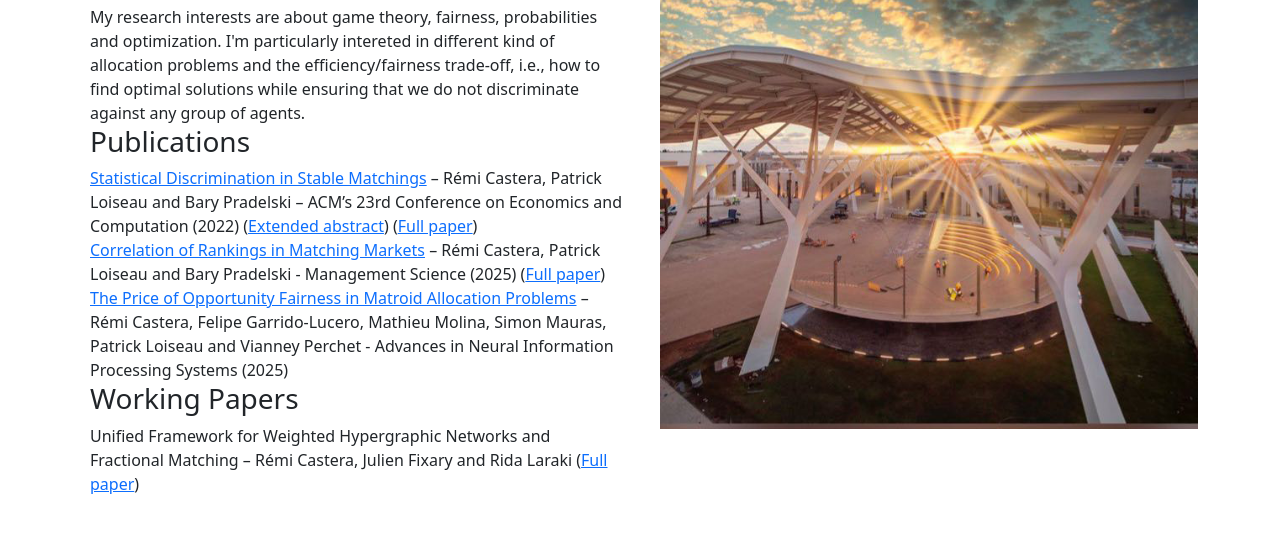
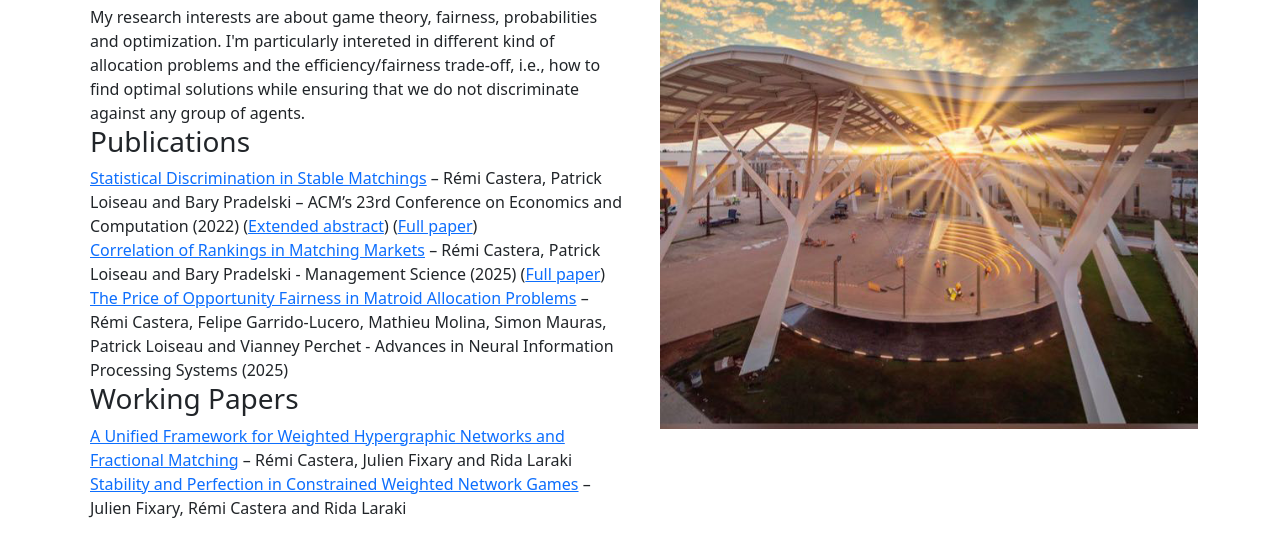
Before and after one commit to r-castera/r-castera.github.io, a plain HTML site: page research.html in a window 1280 px wide. Shown: the part 189-736 px from the top of the page. Drawn offline with nearby package versions, Linux system fonts and the light colour scheme.

Commit message:
added new working paper

```diff
--- a/research.html
+++ b/research.html
@@ -52,7 +52,9 @@
 
                     <h3>Working Papers</h3>
 
-                 Unified Framework for Weighted Hypergraphic Networks and Fractional Matching – Rémi Castera, Julien Fixary and Rida Laraki  (<a href="Attached_files/Unified_framework_networks_matching.pdf">Full paper</a>)
+                 <a href="https://arxiv.org/abs/2602.18779"> A Unified Framework for Weighted Hypergraphic Networks and Fractional Matching</a> – Rémi Castera, Julien Fixary and Rida Laraki <br>
+
+                 <a href="https://arxiv.org/abs/2611.06775"> Stability and Perfection in Constrained Weighted Network Games</a> – Julien Fixary, Rémi Castera and Rida Laraki
 
                 </div>
             </div>
```
